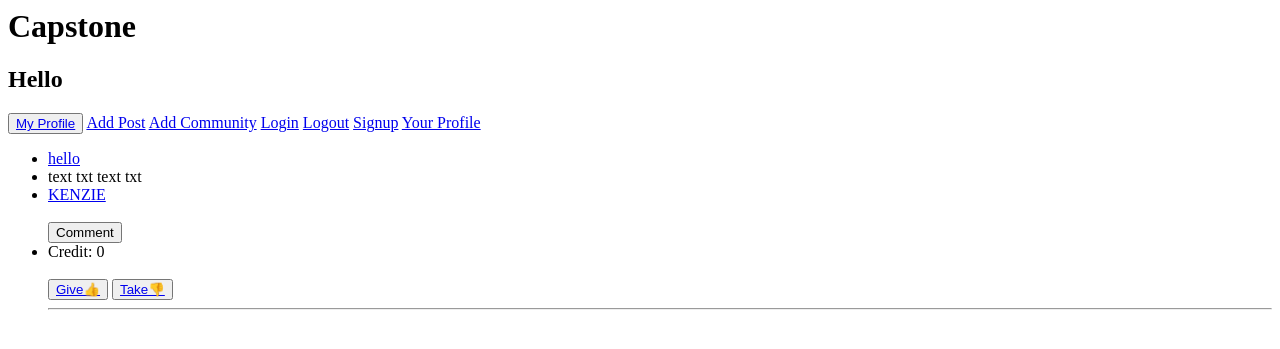
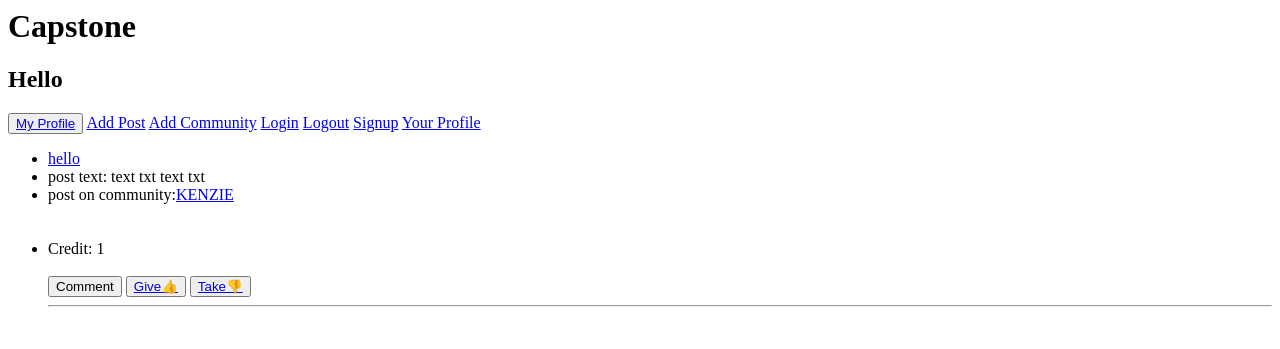
Before and after one commit to zaska-afk/capstone, a Django app: page / in a window 1280 px wide. Shown: the top 349 px of the page. Run offline with Django 3.2, Linux system fonts and the light colour scheme; data comes from the database, SQL or seed files in the repository; both versions use the stored data as it was after the commit; parts of the project's set-up code (start-up, migrations or seed data) failed here and were passed over.

Commit message:
branches from Rosalia, Dunya, and Zach compiled for presentation

```diff
--- a/authuser/views.py
+++ b/authuser/views.py
@@ -11,6 +11,11 @@
         form = SignUpForm(request.POST)
         if form.is_valid():
             data = form.cleaned_data
+            # user = Profile.objects.create_user(
+            #     username=data['username'],
+            #     password=data['password'],
+            #     display_name=data['display_name'],
+            # )
             user = User.objects.create_user(
                 username=data['username'],
                 password=data['password']
--- a/config/settings.py
+++ b/config/settings.py
@@ -23,7 +23,7 @@
 SECRET_KEY = 'django-insecure-zf*(is+&vp74to@#@ab_v=oe+!!4h%i7ia1_4dw%dcxr!002%1'
 
 # SECURITY WARNING: don't run with debug turned on in production!
-DEBUG = False
+DEBUG = True
 
 ALLOWED_HOSTS = ['*']
 
--- a/templates/community_id.html
+++ b/templates/community_id.html
@@ -19,3 +19,4 @@
 
   <a href="/addcomment/"><button>Comment</button></a>
 </ul>
+{% endfor %}
--- a/templates/index.html
+++ b/templates/index.html
@@ -14,14 +14,18 @@
   {% for post in posts %}
   <li><a href="/posts/{{post.post_name}}/">{{post.post_name}}</a></li>
 
-  <li>{{post.post_text}}</li>
+  <li>post text: {{post.post_text}}</li>
 
-  <li><a href="/posts/{{post.post_on_comm}}/">{{post.post_on_comm}}</a></li>
+  <li>
+    post on community:<a href="/community_id/{{post.post_on_comm.id}}"
+      >{{post.post_on_comm}}</a
+    >
+  </li>
   <br />
-  <a href="/addcomment/"><button>Comment</button></a>
   <br />
   <li>Credit: {{ post.vote_total }}</li>
   <br />
+  <a href="/addcomment/"><button>Comment</button></a>
   <button><a href="/upvote/{{post.id}}/">Give&#128077;</a></button>
   <button><a href="/downvote/{{post.id}}/">Take&#128078;</a></button>
   <hr />
```
Also changed, not shown: authuser/migrations/0001_initial.py, db.sqlite3, project/migrations/0001_initial.py, project/migrations/0002_auto_20211008_0110.py (deleted), project/migrations/0003_auto_20211008_1603.py (deleted).
